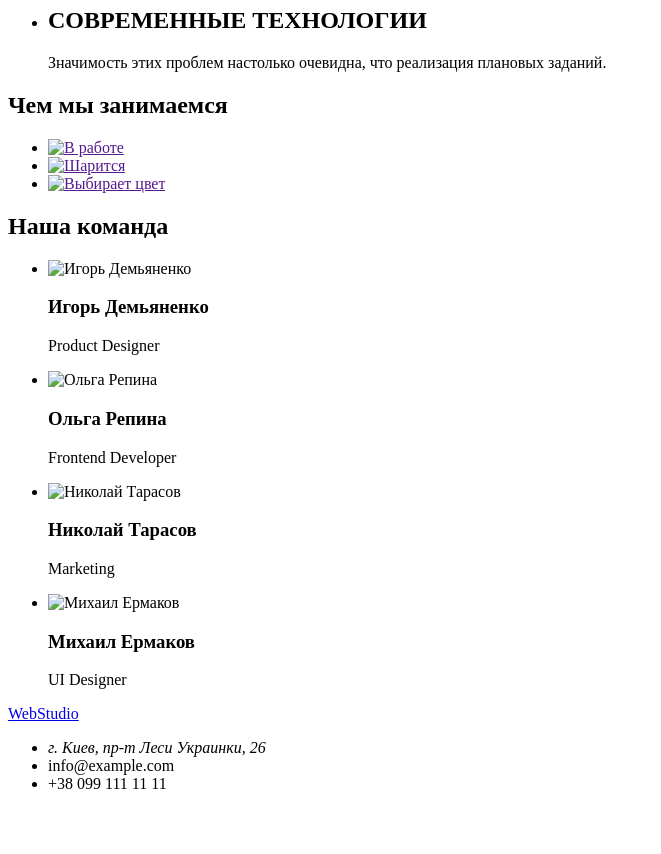
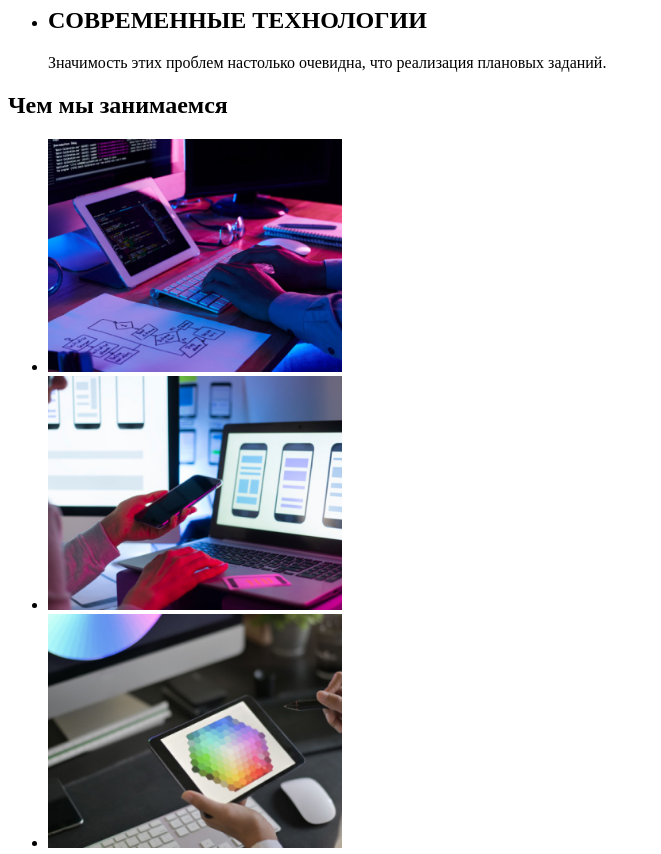
Before and after one commit to UnderOak/WebStudio-site-layout, a plain HTML site: page index.html in a window 1280 px wide. Shown: the part 500-1354 px from the top of the page, without its empty margins (0-661 px from the left). Before the commit the page ends 1309 px from the top, so only its background shows below. Drawn offline with Linux system fonts and the light colour scheme; the site is published under a folder, as on GitHub Pages, so addresses that start at the root find nothing.

Commit message:
Changed images paths

```diff
--- a/index.html
+++ b/index.html
@@ -54,9 +54,9 @@
     <section>
         <h2>Чем мы занимаемся</h2>
        <ul>
-        <li><a href=""><img src="/WebStudio-site-layout/images/box_1.jpg" alt="В работе" width="294"></a></li>
-        <li><a href=""><img src="/WebStudio-site-layout/images/box_2.jpg" alt="Шарится" width="294"></a></li>
-        <li><a href=""><img src="/WebStudio-site-layout/images/box_3.jpg" alt="Выбирает цвет" width="294"></a></li>
+        <li><a href=""><img src="./images/box_1.jpg" alt="В работе" width="294"></a></li>
+        <li><a href=""><img src="./images/box_2.jpg" alt="Шарится" width="294"></a></li>
+        <li><a href=""><img src="./images/box_3.jpg" alt="Выбирает цвет" width="294"></a></li>
        </ul>
     </section>
 
@@ -64,22 +64,22 @@
         <h2>Наша команда</h2>
         <ul>
             <li>
-                <img src="/WebStudio-site-layout/images/person1.jpg" alt="Игорь Демьяненко" width="260">
+                <img src="./images/person1.jpg" alt="Игорь Демьяненко" width="260">
                     <h3>Игорь Демьяненко</h3>
                     <p>Product Designer</p>
             </li>
             <li>
-                <img src="/WebStudio-site-layout/images/person2.jpg" alt="Ольга Репина" width="260">
+                <img src="./images/person2.jpg" alt="Ольга Репина" width="260">
                 <h3>Ольга Репина</h3>
                 <p>Frontend Developer</p>
             </li>
             <li>
-                <img src="/WebStudio-site-layout/images/person3.jpg" alt="Николай Тарасов" width="260">
+                <img src="./images/person3.jpg" alt="Николай Тарасов" width="260">
                 <h3>Николай Тарасов</h3>
                 <p>Marketing</p>
             </li>
             <li>
-                <img src="/WebStudio-site-layout/images/person4.jpg" alt="Михаил Ермаков" width="260">
+                <img src="./images/person4.jpg" alt="Михаил Ермаков" width="260">
                 <h3>Михаил Ермаков</h3>
                 <p>UI Designer</p>
             </li>
```
